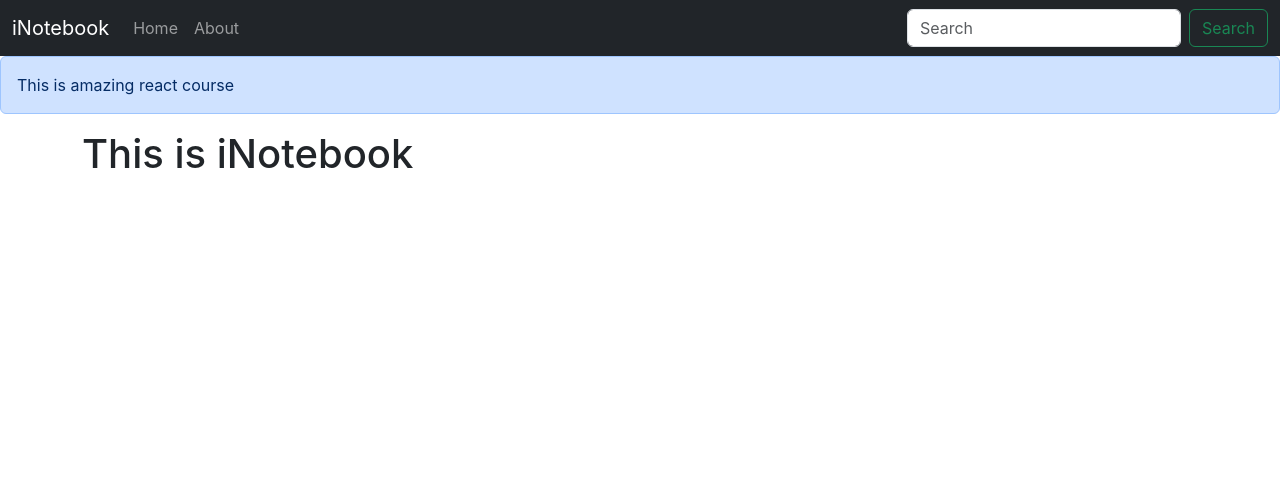
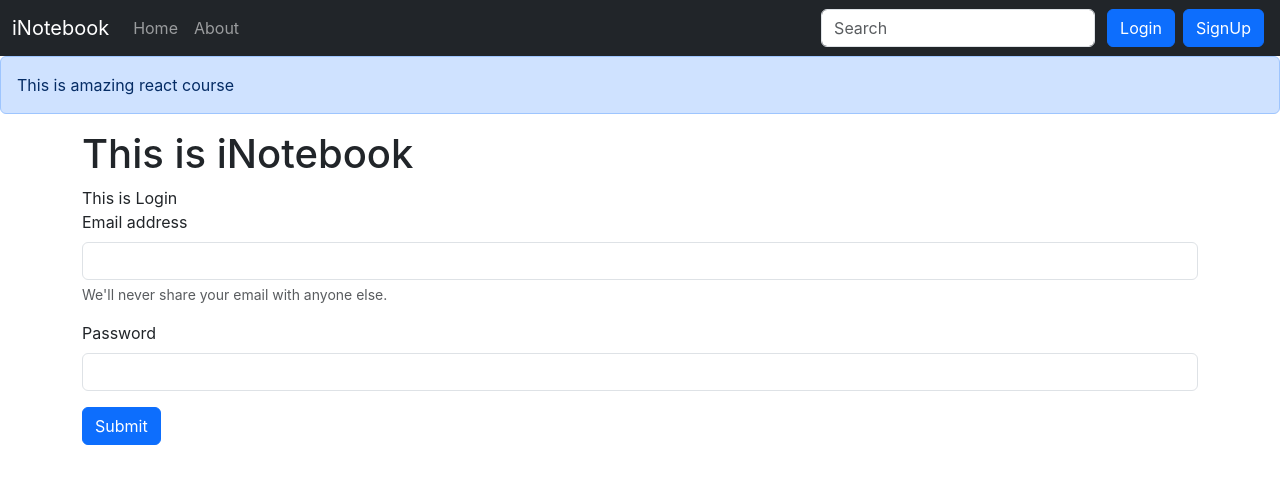
Before and after one commit to ShivamAgrawal150199/React-tutorial-new, a React (Create React App) app in the folder inotebook/: page /login in a window 1280 px wide. Shown: the top 484 px of the page. Built offline with nearby package versions, Linux system fonts and the light colour scheme.

Commit message:
added login component . video 69 completed

```diff
--- a/inotebook/src/App.js
+++ b/inotebook/src/App.js
@@ -5,6 +5,8 @@
 import Home from "./components/Home";
 import NoteState from "./context/notes/NoteState";
 import { Alert } from "./components/Alert";
+import Signup from "./components/Signup";
+import Login from "./components/Logincomponent";
 
 function App() {
   return (
@@ -19,6 +21,8 @@
               <Route exact path="/" element=<Home />></Route>
 
               <Route exact path="/about" element=<About />></Route>
+              <Route exact path="/login" element=<Login/>></Route>
+              <Route exact path="/signup" element=<Signup />></Route>
             </Routes>
           </div>
         </Router>
--- /dev/null
+++ b/inotebook/src/components/Logincomponent.js
@@ -0,0 +1,62 @@
+import React, { useState } from 'react'
+import { useNavigate } from 'react-router-dom';
+const Login = () => {
+
+  const[ credentials,setCredentials]=useState({email:"",password:""});
+   let navigate=useNavigate();
+  const handleSubmit=async (e)=>{
+    e.preventDefault();
+    const response = await fetch('http://localhost:5000/api/auth/login', {
+      method: 'POST',
+      headers: {
+        'Content-Type': 'application/json',
+        'auth-token': 'eyJhbGciOiJIUzI1NiIsInR5cCI6IkpXVCJ9.eyJ1c2VyIjp7ImlkIjoiNjU4MDY3MjM5OGNjNWM1Njg4MmM0NmFkIn0sImlhdCI6MTcwMjk4MjQyNn0.7rVFtUBnTs0rV3qf7r7XWz1xX65pWzzLABBhDyi7hlY',
+      },
+      body: JSON.stringify({email:credentials.email,password:credentials.password}),
+    });
+
+    const json= await response.json();
+    console.log(json);
+    if(json.success){
+      //save token and redirect
+      localStorage.setItem('token',json.authtoken);
+      navigate("/");
+
+    }
+    else
+    {
+      alert("login with correct credentials");
+    }
+  }
+
+  const onchange=(e)=>{
+    setCredentials({...credentials,[e.target.name]:e.target.value});
+
+  }
+
+
+
+  return (
+    <div>
+      This is Login
+      <form onSubmit={handleSubmit}>
+  <div className="mb-3">
+    <label htmlFor="email" className="form-label">Email address</label>
+    <input type="email" className="form-control" id="email" name="email" value={credentials.email} onChange={onchange} aria-describedby="emailHelp"/>
+    <div id="emailHelp" className="form-text">We'll never share your email with anyone else.</div>
+  </div>
+  <div className="mb-3">
+    <label htmlFor="password" className="form-label">Password</label>
+    <input type="password" className="form-control" id="password" name="password" value={credentials.password} onChange={onchange}/>
+  </div>
+  {/* <div className="mb-3 form-check">
+    <input type="checkbox" className="form-check-input" id="exampleCheck1"/>
+    <label className="form-check-label" htmlFor="exampleCheck1">Check me out</label>
+  </div> */}
+  <button type="submit" className="btn btn-primary" >Submit</button>
+</form>
+    </div>
+  )
+}
+
+export default Login
--- a/inotebook/src/components/Navbar.js
+++ b/inotebook/src/components/Navbar.js
@@ -50,7 +50,10 @@
       </ul>
       <form className="d-flex" role="search">
         <input className="form-control me-2" type="search" placeholder="Search" aria-label="Search"/>
-        <button className="btn btn-outline-success" type="submit">Search</button>
+        {/* <button className="btn btn-primary mx-1" type="submit">Login</button>
+        <button className="btn btn-primary mx-1" type="submit">SignUp</button> */}
+        <Link className="btn btn-primary mx-1" to='/login' role="button">Login</Link>
+        <Link className="btn btn-primary mx-1" to='/signup' role="button">SignUp</Link>
       </form>
     </div>
   </div>
--- /dev/null
+++ b/inotebook/src/components/Signup.js
@@ -0,0 +1,11 @@
+import React from 'react'
+
+const Signup = () => {
+  return (
+    <div>
+      This is Signup
+    </div>
+  )
+}
+
+export default Signup
```
Also changed, not shown: 1 other file (tests, documents, lock files or other folders).
